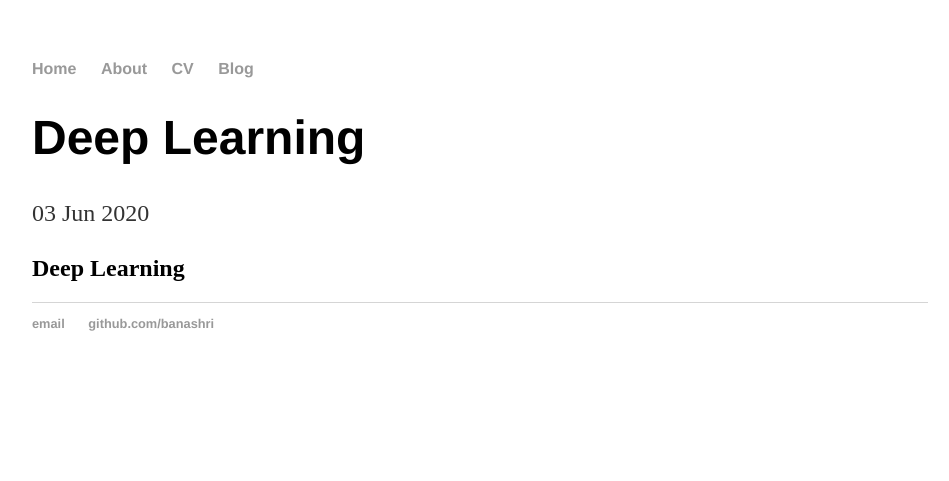
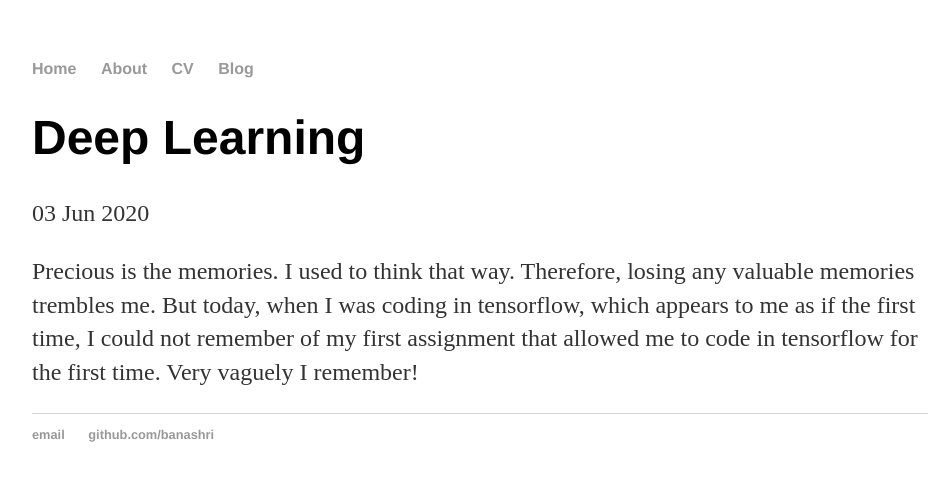
Before and after one commit to Banashri/banashri.github.io, a Jekyll site: the page built from _posts/2020-06-03-deep-learning.md, in a window 1280 px wide. Shown: the top 481 px of the page, without its empty margins (160-1109 px from the left). Built offline with Jekyll 4.4.1, drawn with Linux system fonts in a browser that asks for light colours; our own code applies the rules of GitHub Pages for plain Markdown files.

Commit message:
Update 2020-06-03-deep-learning.md

```diff
--- a/_posts/2020-06-03-deep-learning.md
+++ b/_posts/2020-06-03-deep-learning.md
@@ -1 +1,7 @@
-## Deep Learning
+---
+layout: post
+title: "Deep Learning"
+date: 2020-06-03
+---
+
+Precious is the memories. I used to think that way. Therefore, losing any valuable memories trembles me. But today, when I was coding in tensorflow, which appears to me as if the first time, I could not remember of my first assignment that allowed me to code in tensorflow for the first time. Very vaguely I remember!
```
